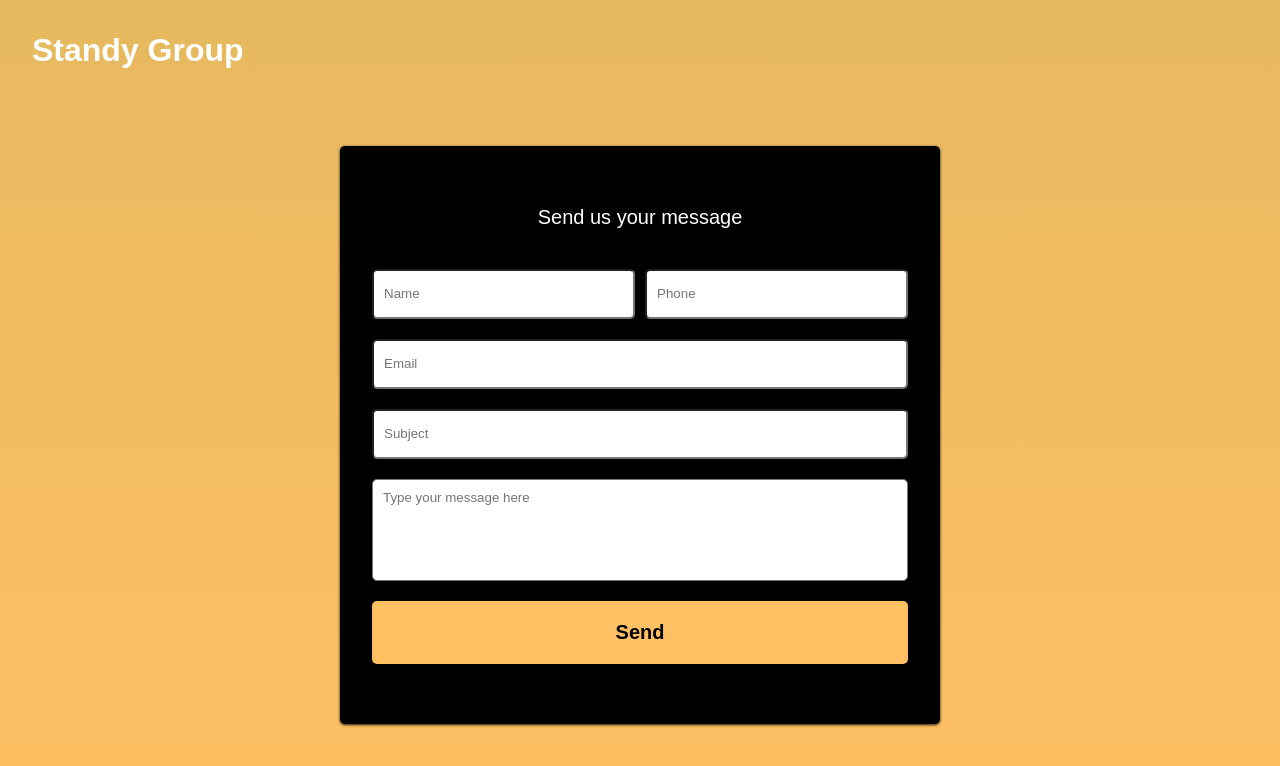
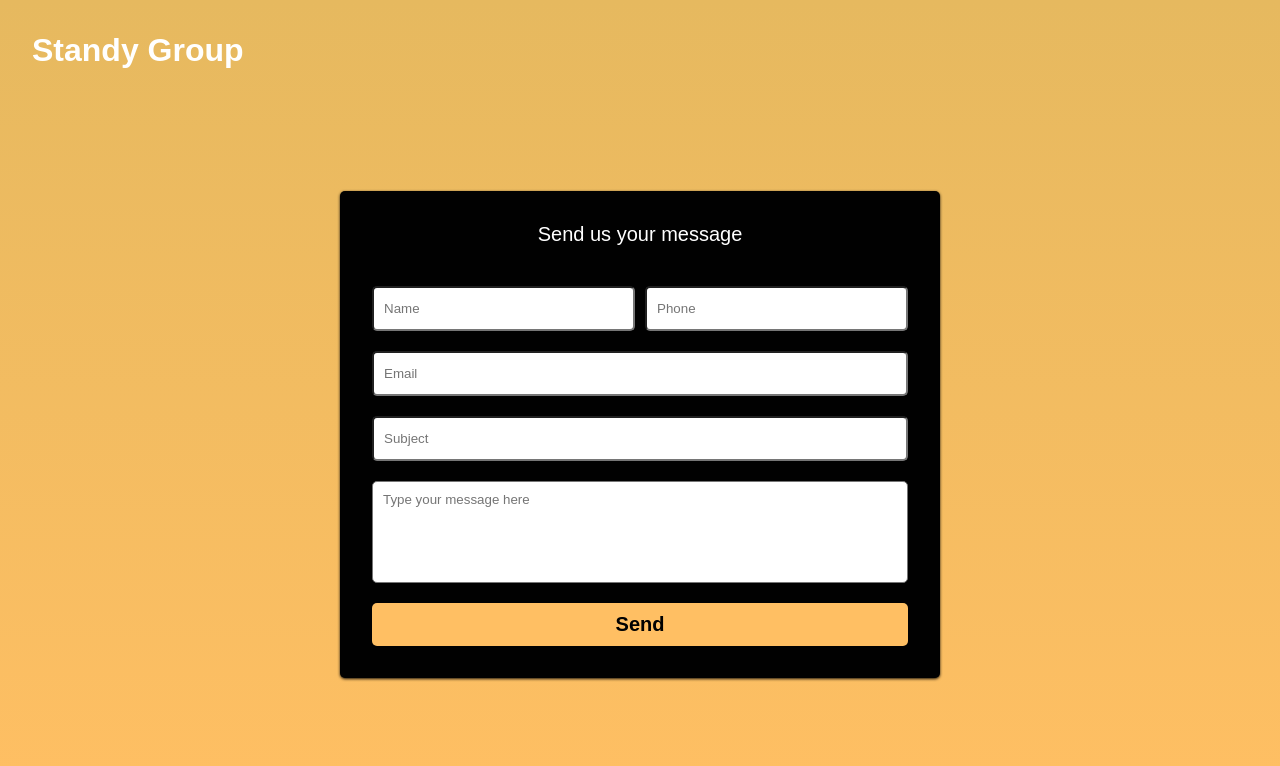
Before and after one commit to Serji2158/sgroup_lp, a React (Create React App) app: page /contact in a window 1280 px wide. Shown: the top 766 px of the page. Built offline with nearby package versions, Linux system fonts and the light colour scheme; no server answers; a web font is replaced by a local one.

Commit message:
adaptive styles fixed

```diff
--- a/src/components/Contacts/ContactsElements.js
+++ b/src/components/Contacts/ContactsElements.js
@@ -18,7 +18,7 @@ export const ContactContainer = styled.div`
 `;
 
 export const ContactWrapper = styled.div`
-  max-width: 1000px;
+  max-width: 1200px;
   margin: 0 auto;
   display: flex;
   align-items: center;
@@ -28,13 +28,14 @@ export const ContactWrapper = styled.div`
     grid-template-columns: 1fr 1fr;
   }
 
-  @media screen and (max-width: 768px) {
+  @media screen and (min-width: 481px) and (max-width: 768px) {
     grid-template-columns: 1fr;
     padding: 0 20px;
   }
 
-   @media screen and (max-width: 480px) {
+  @media screen and (min-width: 320px) and (max-width: 480px) {
     flex-direction: column;
+    padding: 0 15px;
   }
 `;
 
@@ -63,12 +64,15 @@ export const ContactIcon = styled.img`
   height: 500px;
   width: 400px;
   padding: 15px;
-  @media screen and (max-width: 768px) {
-    height: 410px;
-    padding: 50px;
+
+  @media screen and (min-width: 481px) and (max-width: 768px) {
+    max-height: 370px;
+    width: 240px;
+    /* padding: 50px; */
   }
-  @media screen and (max-width: 480px) {
-    height: 350px;
+  @media screen and (min-width: 320px) and (max-width: 480px) {
+    height: 300px;
+    width: 290px;
     padding: 30px;
   }
 `;
@@ -85,9 +89,11 @@ export const ContactH2 = styled.h2`
   font-size: 1.5rem;
   margin-bottom: 10px;
   color: #fff;
-  @media screen and (max-width: 768px) {
-    font-size: 1.25rem;
+
+  @media screen and (min-width: 320px) and (max-width: 768px) {
+    font-size: 1.1rem;
   }
+
 `;
 
 export const ContactsWrapper = styled.div`
@@ -103,8 +109,12 @@ export const ContactP = styled.p`
   text-align: center;
   color: #fff;
 
-  @media screen and (max-width: 768px) {
+  @media screen and (min-width: 481px) and (max-width: 768px) {
     font-size: 1rem;
+  }
+
+  @media screen and (min-width: 320px) and (max-width: 480px) {
+    font-size: 0.9rem;
   }
 `;
 
--- a/src/components/Footer/FooterElements.js
+++ b/src/components/Footer/FooterElements.js
@@ -95,6 +95,7 @@ export const SocialLogo = styled(Link)`
 export const WebsiteRights = styled.small`
   color: #fff;
   margin-bottom: 16px;
+  text-align: center;
 `;
 
 export const SocialIcons = styled.div`
--- a/src/components/InfoSection/InfoElements.js
+++ b/src/components/InfoSection/InfoElements.js
@@ -11,13 +11,18 @@ export const InfoContainer = styled.div`
 export const InfoWrapper = styled.div`
   display: grid;
   z-index: 1;
-  height: 680px;
+  /* height: 680px; */
   width: 100%;
-  max-width: 1100px;
+  max-width: 1200px;
   margin-right: auto;
   margin-left: auto;
   padding: 0 24px;
   justify-content: center;
+
+  @media screen and (min-width: 768px) {
+    height: 680px;
+  }
+
 `;
 export const InfoRow = styled.div`
   display: grid;
--- a/src/components/MessageForm/MessageFormElements.js
+++ b/src/components/MessageForm/MessageFormElements.js
@@ -23,7 +23,7 @@ export const FormWrap = styled.div`
   justify-content: center;
 
   @media screen and (max-width: 480px) {
-    height: 80%;
+    height: 90%;
   }
 `;
 
@@ -37,7 +37,8 @@ export const Icon = styled(Link)`
 
   @media screen and (max-width: 480px) {
     margin-left: 16px;
-    margin-top: 8px;
+    margin-top: 10px;
+    font-size: 24px;
   }
 `;
 
@@ -46,26 +47,22 @@ export const FormContent = styled.div`
   display: flex;
   flex-direction: column;
   justify-content: center;
-
-  @media screen and (max-width: 480px) {
-    padding: 15px;
-  }
+padding: 32px 15px;
 `;
 
 export const Form = styled.form`
   background: #010101;
   max-width: 600px;
   height: auto;
-  width: 100%;
   z-index: 1;
   display: grid;
   margin: 0 auto;
-  padding: 60px 32px;
+  padding: 32px 32px;
   border-radius: 5px;
   box-shadow: 0 1px 3px rgba(0, 0, 0, 0.9);
 
   @media screen and (max-width: 480px) {
-    padding: 32px 32px;
+    padding: 20px 20px;
   }
 `;
 
@@ -75,6 +72,11 @@ export const FormH1 = styled.h1`
   font-size: 20px;
   font-weight: 400;
   text-align: center;
+
+  @media screen and (max-width: 480px) {
+    margin-bottom: 30px;
+    font-size: 18px;
+  }
 `;
 
 export const FormDataWrapper = styled.div`
@@ -84,7 +86,7 @@ export const FormDataWrapper = styled.div`
 
 export const FormInputSmall = styled.input`
   flex: 1;
-  height: 50px;
+  height: 45px;
   padding-left: 10px;
   margin-bottom: 20px;
   border-radius: 5px;
@@ -94,6 +96,9 @@ export const FormInputSmall = styled.input`
   }
 
   @media screen and (max-width: 480px) {
+    height: 30px;
+    margin-bottom: 10px;
+
     &:first-child {
       margin-right: 0;
   }
@@ -101,10 +106,15 @@ export const FormInputSmall = styled.input`
 `
 export const FormInputLarge = styled.input`
   width: 100%;
-  height: 50px;
+  height: 45px;
   padding-left: 10px;
   margin-bottom: 20px;
   border-radius: 5px;
+
+  @media screen and (max-width: 480px) {
+    height: 30px;
+    margin-bottom: 10px;
+  }
 `;
 
 export const FormInputMessage = styled.textarea`
@@ -117,7 +127,7 @@ export const FormInputMessage = styled.textarea`
 export const FormButton = styled.button`
   margin-top: 20px;
   background: #FFBF63;
-  padding: 20px 20px;
+  padding: 10px 20px;
   color: #010101;
   border: none;
   border-radius: 5px;
@@ -125,4 +135,9 @@ export const FormButton = styled.button`
   font-weight: 700;
   cursor: pointer;
   width: 100%;
+
+  @media screen and (max-width: 480px) {
+    padding: 10px 20px;
+    font-size: 16px;
+  }
 `;
```
